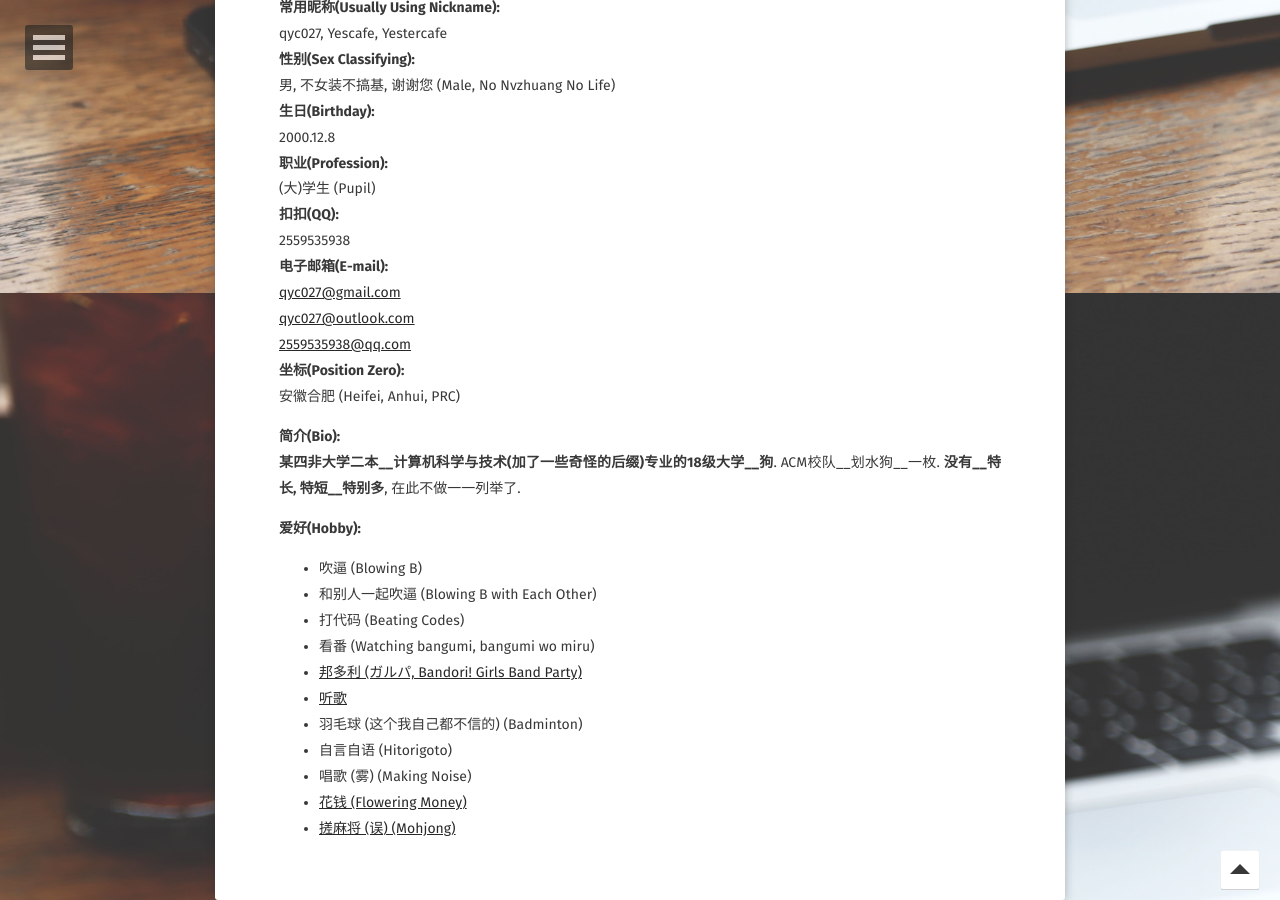
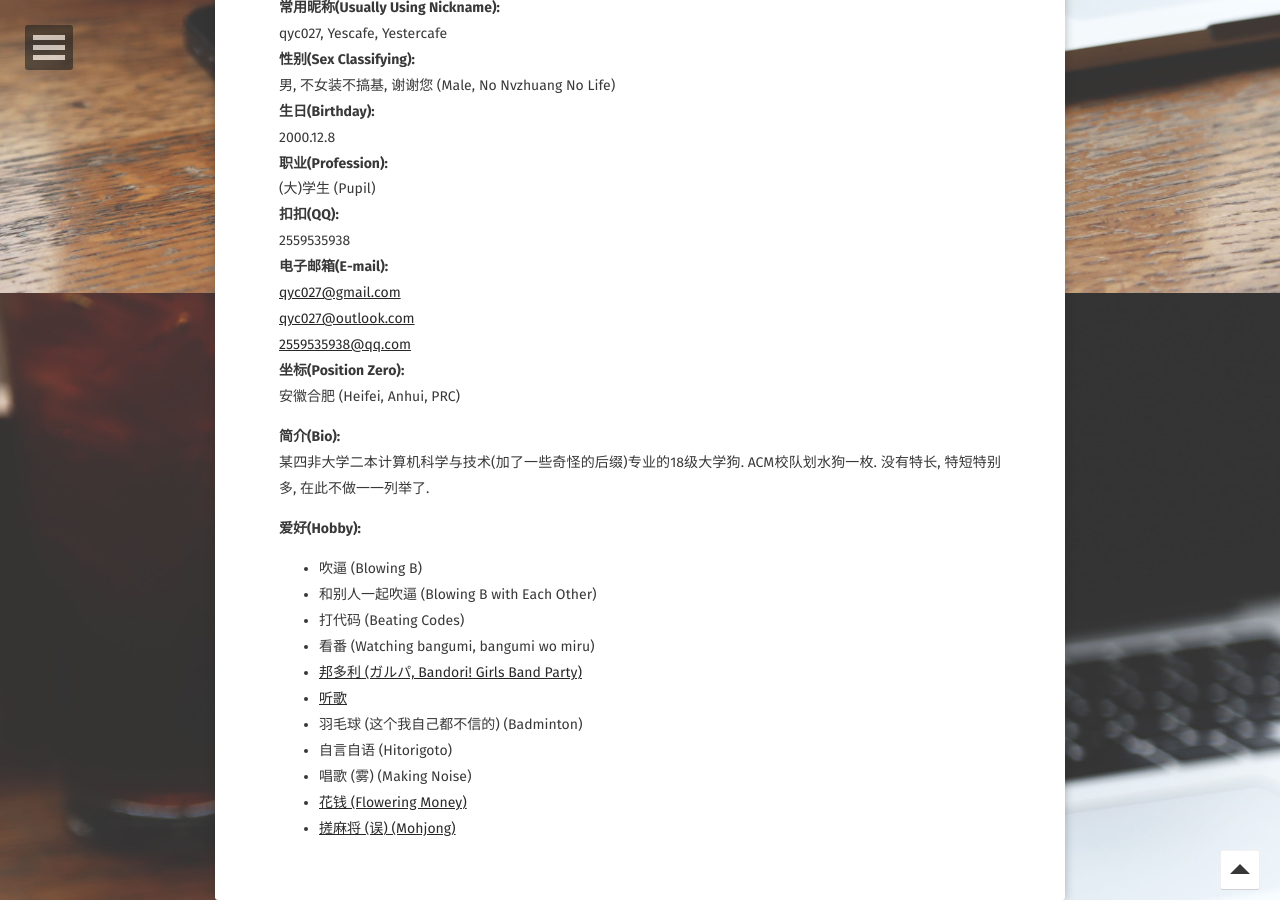
Before and after one commit to Yestercafe/Yestercafe.github.io, a Jekyll site: the page built from about/index.md, in a window 1280 px wide and 900 px high, scrolled down 607 px. Built offline with Jekyll 4.4.1, drawn with Linux system fonts in a browser that asks for light colours; some web fonts are replaced.

```diff
--- a/about/index.md
+++ b/about/index.md
@@ -34,7 +34,7 @@ __坐标(Position Zero):__
 安徽合肥 (Heifei, Anhui, PRC)
 
 __简介(Bio):__
-__某四非大学二本__计算机科学与技术(加了一些奇怪的后缀)专业的18级大学__狗__. ACM校队__划水狗__一枚. __没有__特长, 特短__特别多__, 在此不做一一列举了.
+某四非大学二本计算机科学与技术(加了一些奇怪的后缀)专业的18级大学狗. ACM校队划水狗一枚. 没有特长, 特短特别多, 在此不做一一列举了.
 
 __爱好(Hobby):__
 - 吹逼 (Blowing B)
```
